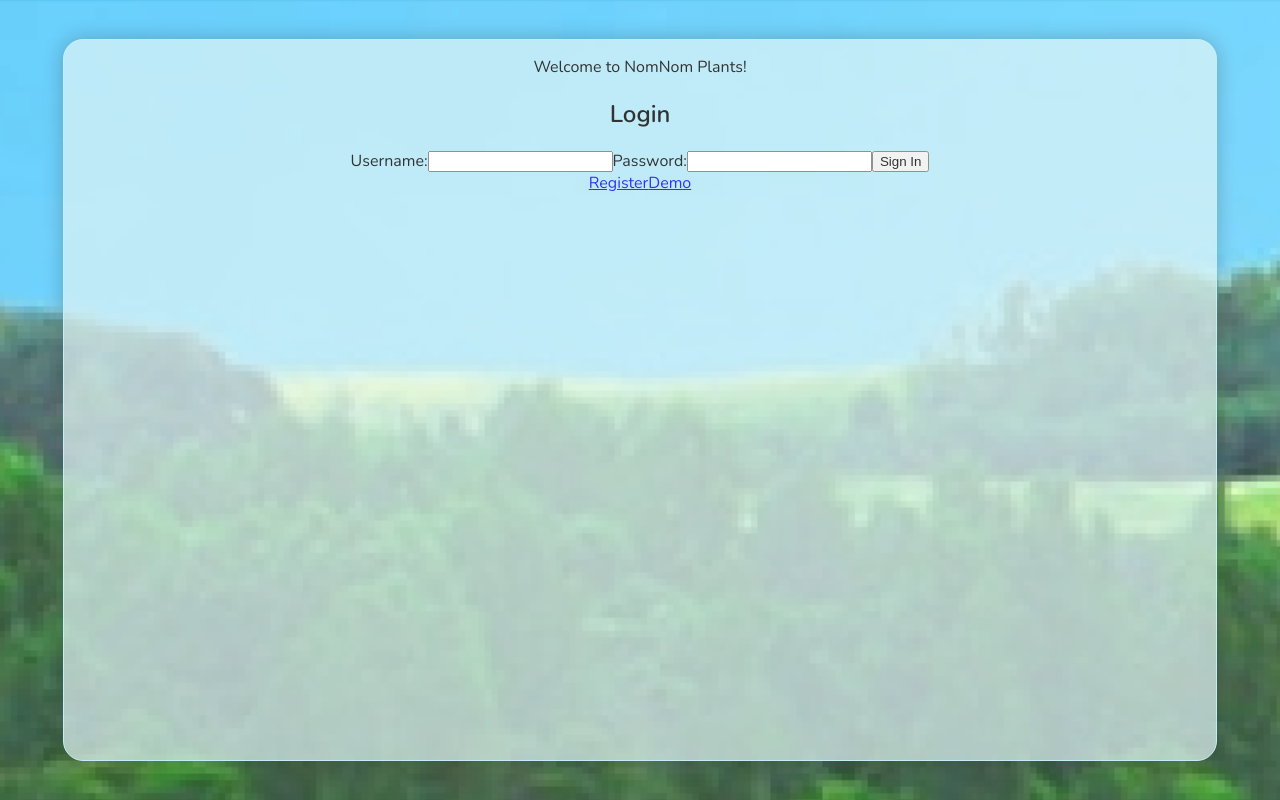
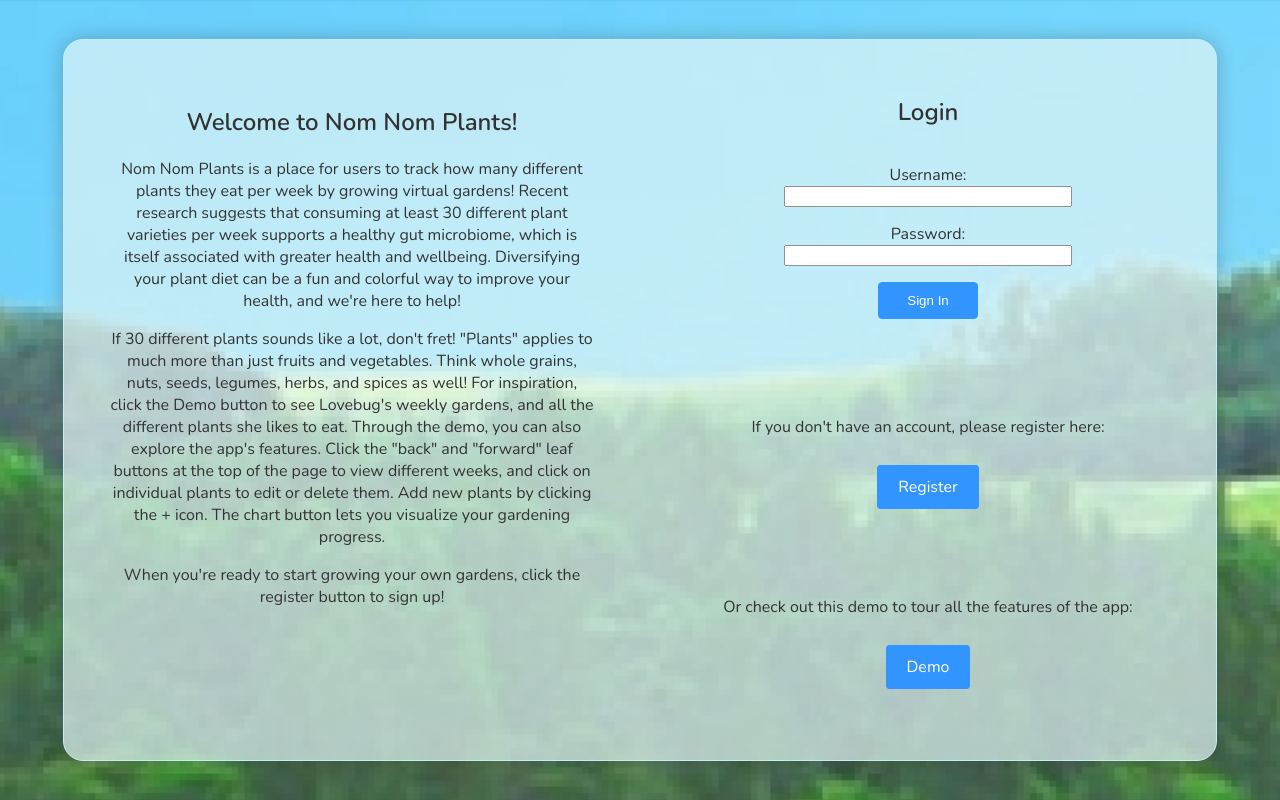
Before and after one commit to MonikaChris/nom-plants, a React (Create React App) app: page / in a window 1280 px wide. Built offline with nearby package versions, Linux system fonts and the light colour scheme; no server answers.

Commit message:
Styles homepage

```diff
--- a/src/App.css
+++ b/src/App.css
@@ -19,6 +19,72 @@
   box-shadow: 0 0 20px rgba(0, 0, 0, 0.3);
   border: solid 1px rgb(178, 236, 246);
   overflow: auto;
+}
+
+.generic-button {
+  width: 100px;
+  padding: 10px 20px;
+  text-align: center;
+  text-decoration: none;
+  color: white;
+  background-color: #007bff;
+  border: 1px solid #007bff;
+  border-radius: 4px;
+  cursor: pointer;
+  transition: background-color 0.2s;
+}
+
+.welcome {
+  grid-area: welcome;
+  padding: 8%;
+}
+
+.login-form {
+  grid-area: login-form;
+}
+
+.register-info {
+  grid-area: register-info;
+}
+
+.demo-info {
+  grid-area: demo-info;
+}
+
+.homepage {
+  width: 100%;
+  height: 100%;
+  display: grid;
+  grid-template-columns: 50% 50%;
+  grid-template-areas:
+  "welcome sign-in-container";
+}
+
+.sign-in-container {
+  grid-area: sign-in-container;
+  display: grid;
+  grid-template-rows: 5% 45% 25% 25%;
+  grid-template-areas:
+  "."
+  "login-form"
+  "register-info"
+  "demo-info";
+
+}
+
+.login-form {
+  display: flex;
+  flex-direction: column;
+  align-items: center;
+  gap: 5%;
+}
+
+.username-field, .password-field {
+  width: 50%;
+  margin-left: auto;
+  margin-right: auto;
+  display: flex;
+  flex-direction: column;
 }
 
 .garden-display {
--- a/src/components/Login.js
+++ b/src/components/Login.js
@@ -33,20 +33,33 @@ function Login() {
   }
 
   return (
-    <>
-    <h2>Login</h2>
-      <form onSubmit={handleSubmit}>
+    <div className="sign-in-container">
+
+      <form className="login-form" onSubmit={handleSubmit}>
+        <h2>Login</h2>
+        <div className="username-field">
         <label htmlFor="login-username">Username:</label>
         <input id="login-username" onChange={e => setUsername(e.target.value)}type="text" />
+        </div>
+        <div className="password-field">
         <label htmlFor="login-password">Password:</label>
         <input id="login-password" onChange={e => setPassword(e.target.value)} type="text" />
+        </div>
 
-        <button type="submit">Sign In</button>
+        <button className="generic-button" type="submit">Sign In</button>
       </form>
 
-      <Link to="/register">Register</Link>
-      <Link to="/demo">Demo</Link>
-    </>
+    <div className="register-info">
+      <p>If you don't have an account, please register here:</p>
+      <br/>
+      <Link className="generic-button" to="/register">Register</Link>
+    </div>
+    <div className="demo-info">
+      <p>Or check out this demo to tour all the features of the app:</p>
+      <br/>
+      <Link className="generic-button" class-name="demo-button" to="/demo">Demo</Link>
+    </div>
+    </div>
   )
 
 }
--- a/src/components/Welcome.js
+++ b/src/components/Welcome.js
@@ -2,12 +2,31 @@ import { Outlet } from "react-router-dom";
 
 function Welcome() {
   return (
-    <>
-      <p>Welcome to NomNom Plants!</p>
+    <div className="homepage">
+      <div className="welcome">
+        <h2>Welcome to Nom Nom Plants!</h2>
+        <p>Nom Nom Plants is a place for users to track how many different
+          plants they eat per week by growing virtual gardens! Recent research
+          suggests that consuming at least 30 different plant varieties per week
+          supports a healthy gut microbiome, which is itself associated with greater
+          health and wellbeing. Diversifying your plant diet can be a fun and colorful way
+          to improve your health, and we're here to help!
+           </p>
+          <p>
+            If 30 different plants sounds like a lot, don't fret! "Plants" applies to much more than just
+            fruits and vegetables. Think whole grains, nuts, seeds, legumes, herbs, and spices as well! For inspiration, click the
+            Demo button to see Lovebug's weekly gardens, and all the different plants she likes to eat. Through the demo, you can also
+            explore the app's features. Click the "back" and "forward" leaf buttons at the top of the page to view different weeks, and click on
+            individual plants to edit or delete them. Add new plants by clicking the + icon. The chart button lets you visualize
+            your gardening progress.
+          </p>
+          <p>
+            When you're ready to start growing your own gardens, click the register button to sign up!
+          </p>
+      </div>
       <Outlet />
-
-    </>
-  )
+    </div>
+  );
 }
 
 export default Welcome;
```
